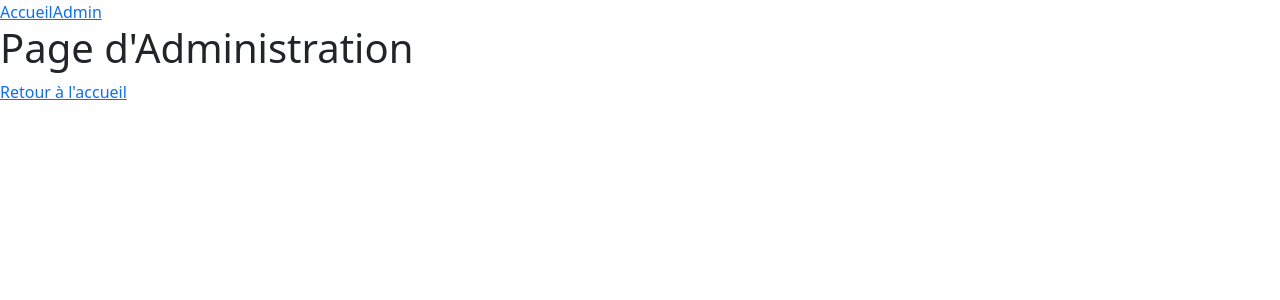
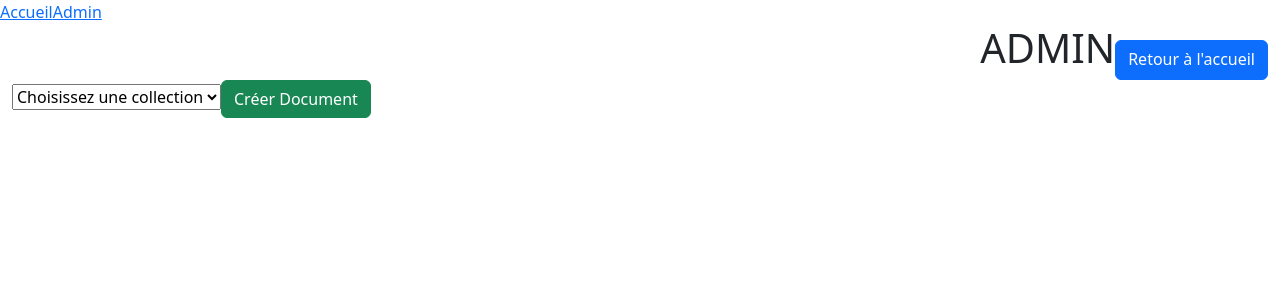
Before and after one commit to candic0504/Dashboard-Project-PEI-2023, a React (Vite) app in the folder web/: page /admin in a window 1280 px wide. Shown: the top 300 px of the page. Built offline with nearby package versions, Linux system fonts and the light colour scheme.

Commit message:
implementation Creation Data dans page Admin

```diff
--- a/web/src/AdminPage.jsx
+++ b/web/src/AdminPage.jsx
@@ -1,14 +1,85 @@
-import React from 'react';
+import React, { useState } from 'react';
 import { Link } from 'react-router-dom';
+import axios from 'axios';
 
 function AdminPage() {
-  return (
-    <div>
-      <h1>Page d'Administration</h1>
-      {/* Contenu de la page d'administration */}
-      <Link to="/">Retour à l'accueil</Link>
-    </div>
-  );
+    const [selectedCollection, setSelectedCollection] = useState('');
+    const [documentData, setDocumentData] = useState({});
+
+    const handleCollectionChange = (event) => {
+        setSelectedCollection(event.target.value);
+    };
+
+    const handleInputChange = (event) => {
+        const { name, value } = event.target;
+        setDocumentData(prevData => ({
+            ...prevData,
+            [name]: value
+        }));
+    };
+
+    const handleSubmit = async (event) => {
+        event.preventDefault();
+        const dbName = 'DashboardProject'; // Remplacez par votre nom de base de données
+
+        try {
+            const response = await axios.post(`http://localhost:3000/api/${dbName}/${selectedCollection}`, documentData);
+            console.log('Document ajouté', response.data);
+            // Gérez la réponse ici
+        } catch (error) {
+            console.error('Erreur lors de la création du document', error);
+            // Gérez l'erreur ici
+        }
+    };
+
+    return (
+        <div className="container-fluid">
+            <div className="row">
+                <div className="col d-flex justify-content-end">
+                    <h1>ADMIN</h1>
+                    <Link to="/" className="btn btn-primary mt-3">Retour à l'accueil</Link>
+                </div>
+            </div>
+            <div className="row">
+                <form onSubmit={handleSubmit}>
+                    <select onChange={handleCollectionChange} value={selectedCollection}>
+                        <option value="">Choisissez une collection</option>
+                        <option value="users">users</option>
+                        <option value="sensors">sensors</option>
+                        <option value="measures">measures</option>
+                    </select>
+                    {
+                        selectedCollection === "users" && (
+                            <>
+                                <input type="text" name="location" placeholder="Location" onChange={handleInputChange} />
+                                <input type="number" name="personInHouse" placeholder="Person in House" onChange={handleInputChange} />
+                                <input type="text" name="houseSize" placeholder="House Size" onChange={handleInputChange} />
+                            </>
+                        )
+                    }
+                    {
+                        selectedCollection === "sensors" && (
+                            <>
+                                <input type="text" name="creationDate" placeholder="Creation Date" onChange={handleInputChange} />
+                                <input type="text" name="location" placeholder="Location of the sensor" onChange={handleInputChange} />
+                            </>
+                        )
+                    }
+                    {
+                        selectedCollection === "measures" && (
+                            <>
+                                <input type="text" name="type" placeholder="Type of measure" onChange={handleInputChange} />
+                                <input type="text" name="creationDate" placeholder="Creation Date" onChange={handleInputChange} />
+                                <input type="number" name="value" placeholder="Value of the measure" onChange={handleInputChange} />
+                            </>
+                        )
+                    }
+
+                    <button type="submit" className="btn btn-success">Créer Document</button>
+                </form>
+            </div>
+        </div>
+    );
 }
 
 export default AdminPage;
```
Also changed, not shown: web/src/AdminPage.css (added, +18 -0 lines).
